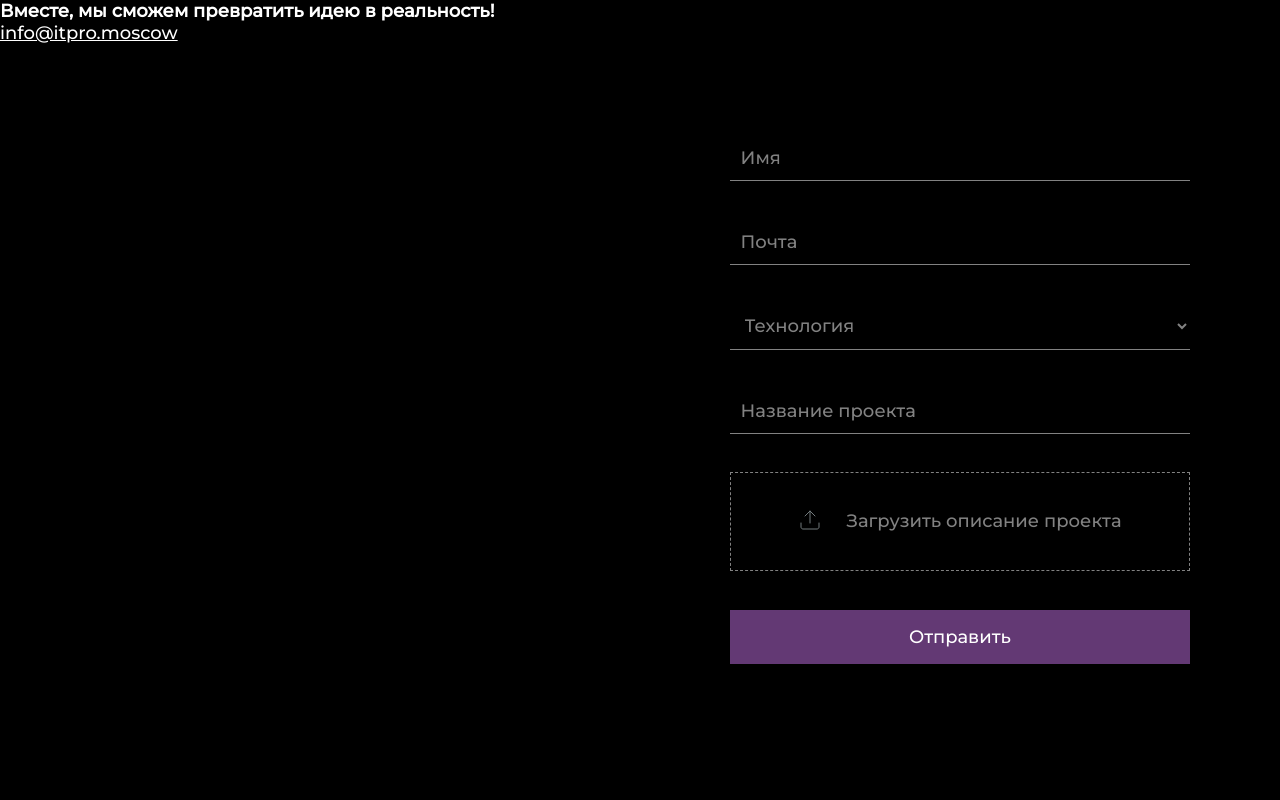
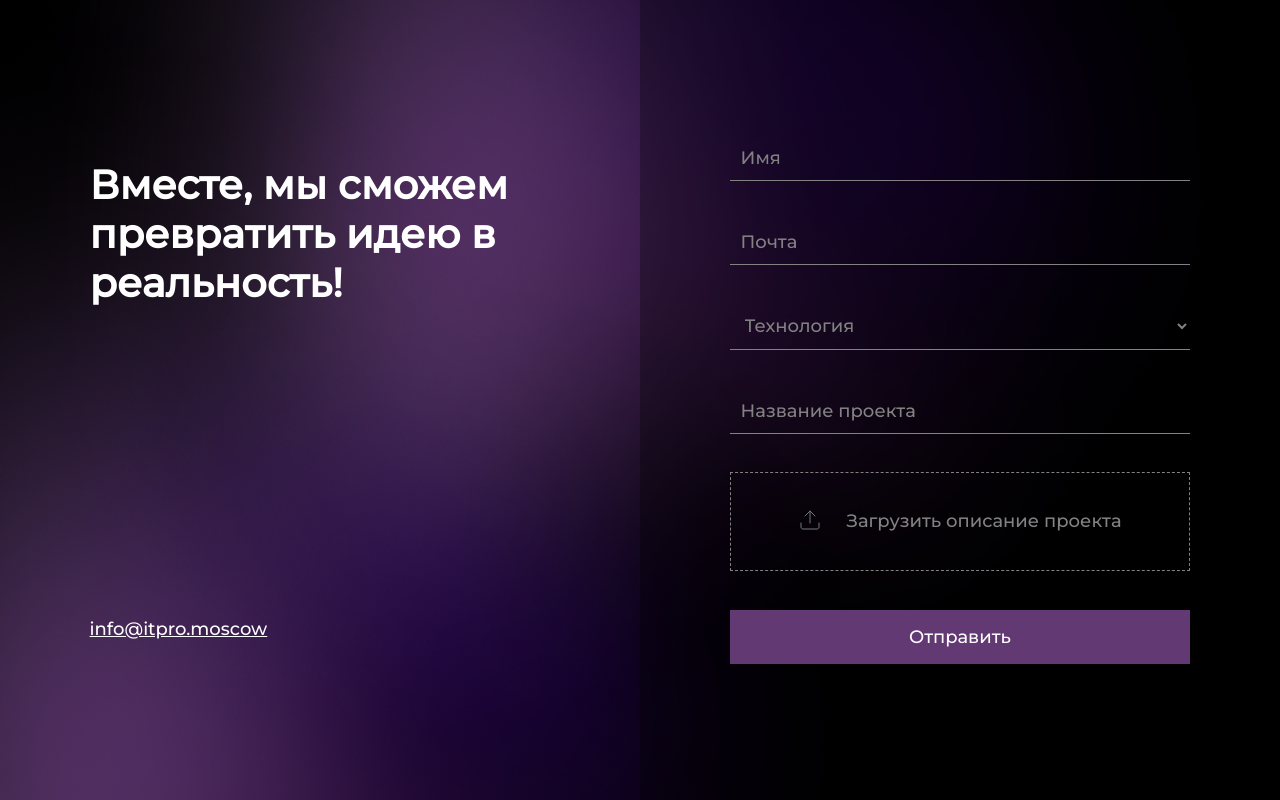
Before and after one commit to sofia-g-per/ITPRO_front, a React (Create React App) app: page / in a window 1280 px wide. Built offline with nearby package versions, Linux system fonts and the light colour scheme.

Commit message:
Added styles for contact-us text and background

```diff
--- a/src/components/ContactUs.jsx
+++ b/src/components/ContactUs.jsx
@@ -6,6 +6,7 @@ import FormSelect from './Form/FormSelect.jsx'
 import FileInput from './Form/FileInput.jsx'
 import BasicButton from './UI/BasicButton.jsx'
 import '../css/form.css'
+import '../css/contact-us.css'
 
 function ContactUs() {
     // технологии должны выводится из api
@@ -48,8 +49,8 @@ function ContactUs() {
     );
     return(
         <section className="split-middle-flex contact-us">
-            <div className='contact-us__text'>
-                <h2 className=''>Вместе, мы сможем превратить идею в реальность!</h2>
+            <div className='contact-us__text-container align-last-to-bottom'>
+                <h2 className='secondary-heading'>Вместе, мы сможем превратить идею в реальность!</h2>
                 <a href="mailto:info@itpro.moscow">info@itpro.moscow</a>
             </div>
             <form className='contact-us__form form'>
--- /dev/null
+++ b/src/css/contact-us.css
@@ -0,0 +1,14 @@
+.contact-us{
+    background:
+        url('../img/background/form-purple-left.png') 0% 10%  no-repeat,
+        url('../img/background/form-purple-middle.png')  60% 80% no-repeat
+        ;
+}
+
+.contact-us__text-container{
+    padding: 20vh 4vw 20vh 7vw;
+}
+
+.contact-us__form{
+    background: rgba(0, 0, 0, .3);
+}
--- a/src/css/form.css
+++ b/src/css/form.css
@@ -16,7 +16,7 @@
 
 .form__input,
 .form__select{
-    background-color: var(--color-black);
+    background-color: transparent;
     border: none;
     border-bottom: solid 1px;
     border-color: var(--color-grey);
--- a/src/css/index.css
+++ b/src/css/index.css
@@ -50,6 +50,17 @@ body {
   TEXT
 ---------------------------------------------
  */
+.primary-heading{
+  font-size: var(--page-title-font-size);
+  text-transform: uppercase;
+}
+
+.secondary-heading{
+  font-size: var(--section-title-font-size);
+  font-weight: 600;
+  line-height: 4.9rem;
+}
+
 .basic-text {
 	color: var(--color-grey);
   font-size: var(--text-font-size);
@@ -66,9 +77,6 @@ body {
   CONTAINERS
 ---------------------------------------------
  */
- .container{
-	margin: 0 auto;
-}
 
 .split-middle-flex {
   display: flex;
@@ -77,6 +85,16 @@ body {
 
 .split-middle-flex>* {
   width: 50vw;
+}
+
+.align-last-to-bottom{
+  display: flex;
+  flex-direction: column;
+  justify-content: space-between;
+}
+
+.align-last-to-bottom:last-child{
+  justify-self: end;
 }
 
 /*
```
Also changed, not shown: src/img/background/form-purple-left.png (added), src/img/background/form-purple-middle.png (added).
